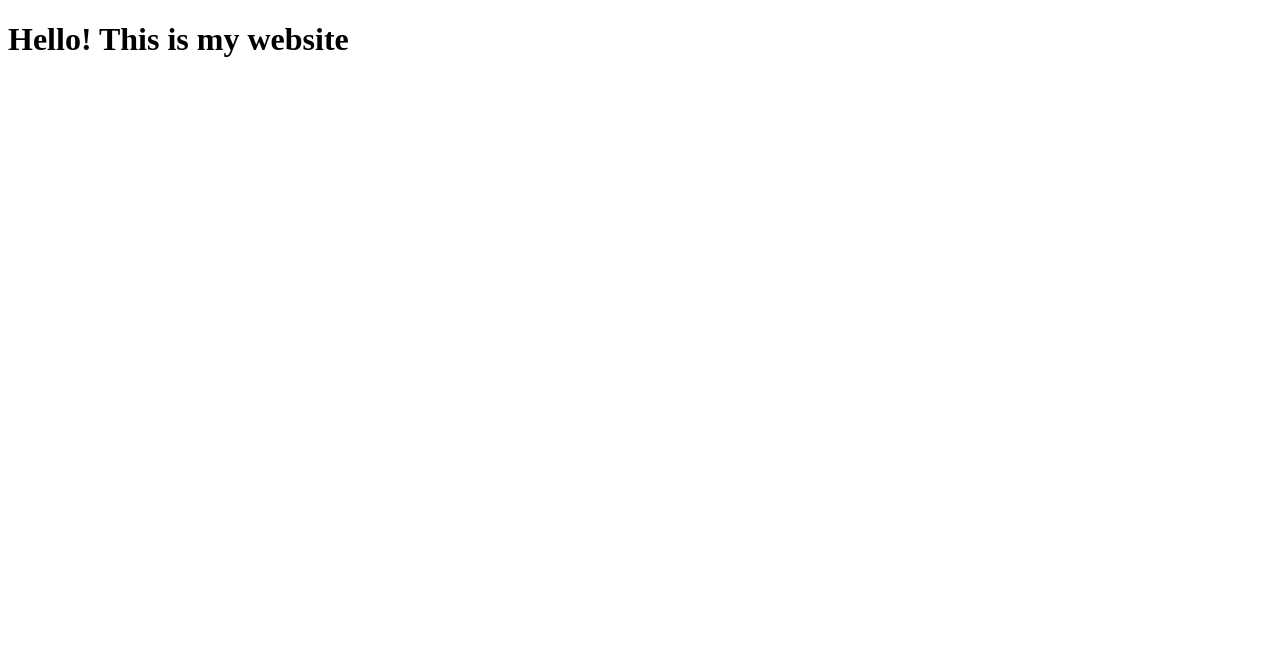
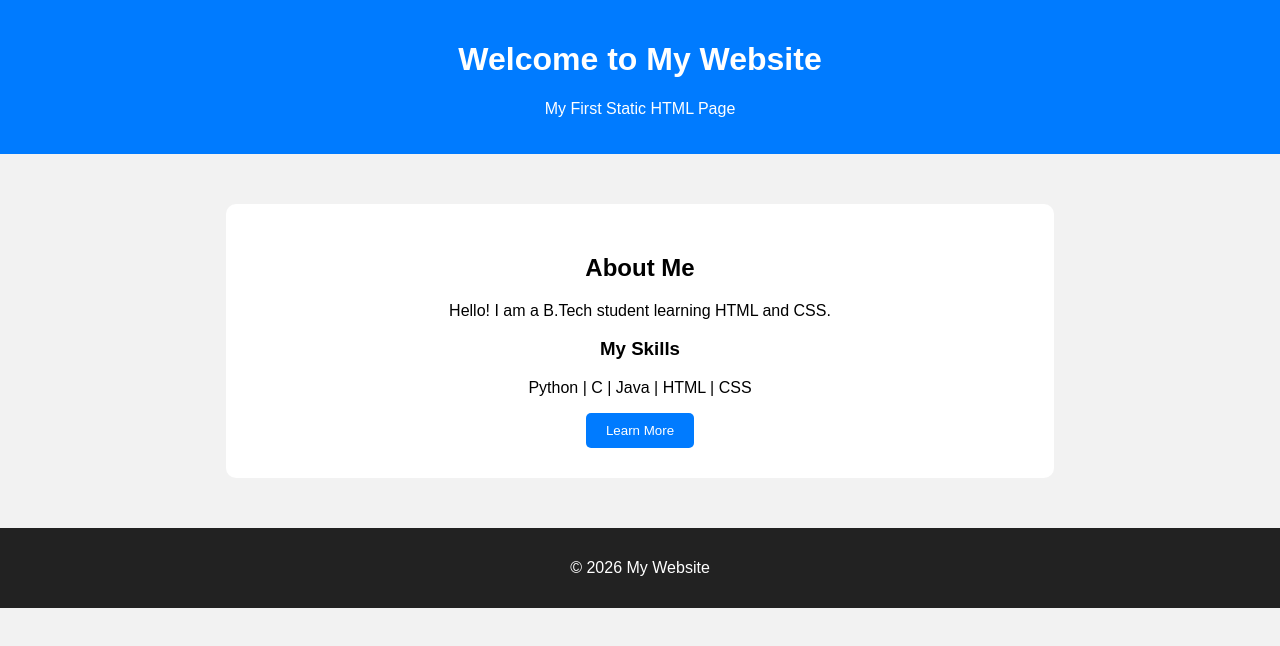
Before and after one commit to rokshith/html-git, a plain HTML site: page index.html in a window 1280 px wide. Drawn offline with Linux system fonts and the light colour scheme.

Commit message:
Enhance index.html with title and styles
Updated the title and added styling for the webpage layout.

```diff
--- a/index.html
+++ b/index.html
@@ -1,9 +1,70 @@
+
 <!DOCTYPE html>
 <html>
 <head>
-    <!-- <title>Hello</title> -->
+    <title>My First Website</title>
+
+    <style>
+        body {
+            font-family: Arial, sans-serif;
+            background-color: #f2f2f2;
+            text-align: center;
+            margin: 0;
+        }
+
+        header {
+            background-color: #007bff;
+            color: white;
+            padding: 20px;
+        }
+
+        .container {
+            margin: 50px auto;
+            background: white;
+            padding: 30px;
+            width: 60%;
+            border-radius: 10px;
+        }
+
+        button {
+            background-color: #007bff;
+            color: white;
+            padding: 10px 20px;
+            border: none;
+            border-radius: 5px;
+            cursor: pointer;
+        }
+
+        footer {
+            background-color: #222;
+            color: white;
+            padding: 15px;
+            margin-top: 50px;
+        }
+    </style>
 </head>
+
 <body>
-    <h1>Hello! This is my website </h1>
+
+    <header>
+        <h1>Welcome to My Website</h1>
+        <p>My First Static HTML Page</p>
+    </header>
+
+    <div class="container">
+        <h2>About Me</h2>
+        <p>Hello! I am a B.Tech student learning
+           HTML and CSS.</p>
+
+        <h3>My Skills</h3>
+        <p>Python | C | Java | HTML | CSS</p>
+
+        <button>Learn More</button>
+    </div>
+
+    <footer>
+        <p>© 2026 My Website</p>
+    </footer>
+
 </body>
 </html>
```
